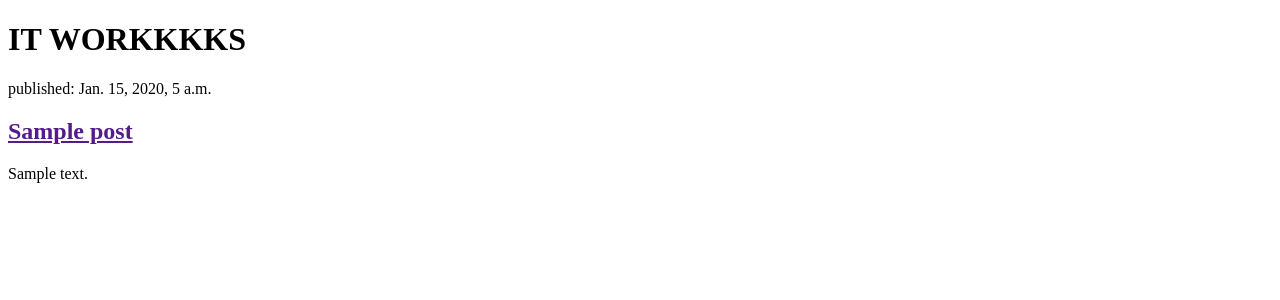
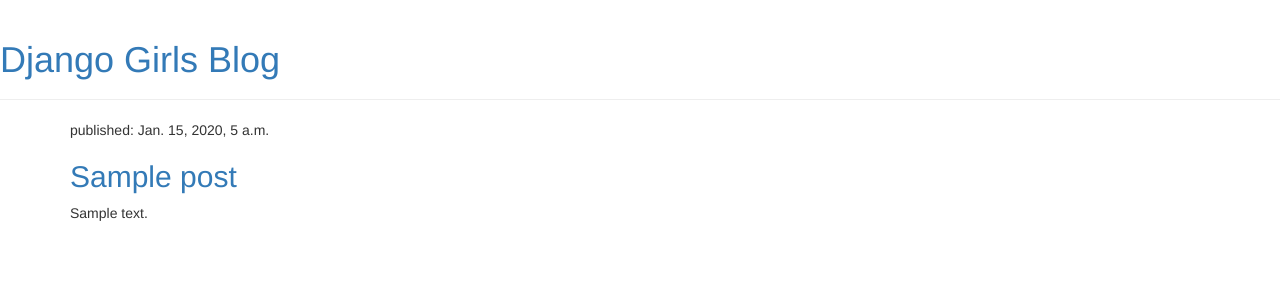
Before and after one commit to PeterY18/djangogirls2, a Django app: template blog/templates/blog/post_list.html in a window 1280 px wide. Shown: the top 300 px of the page. Run offline with Django 3.2, Linux system fonts and the light colour scheme; the template is opened without the code that fills it: values that come from a table or form of the project are taken from there, others are empty; tables that the repository leaves empty hold one stand-in row (values such as "Sample post"); some libraries are stand-ins or nearby versions.

Commit message:
finished css lesson

```diff
--- a/blog/templates/blog/post_list.html
+++ b/blog/templates/blog/post_list.html
@@ -1,17 +1,32 @@
-<!DOCTYPE html>
-<html lang="en">
+{% load static %}
+<html>
     <head>
-    <meta charset="UTF-8">
-    <title>Peter's Blog</title>
+        <title>Django Girls blog</title>
+        <link rel="stylesheet" href="//maxcdn.bootstrapcdn.com/bootstrap/3.2.0/css/bootstrap.min.css">
+        <link rel="stylesheet" href="//maxcdn.bootstrapcdn.com/bootstrap/3.2.0/css/bootstrap-theme.min.css">
+        <link href="//fonts.googleapis.com/css?family=Lobster&subset=latin,latin-ext" rel="stylesheet" type="text/css">
+        <link rel="stylesheet" href="{% static 'css/blog.css' %}">
     </head>
     <body>
-<h1>IT WORKKKKS</h1>
+        <div class="page-header">
+            <h1><a href="/">Django Girls Blog</a></h1>
+        </div>
+        <div class="content container">
+    <div class="row">
+        <div class="col-md-8">
             {% for post in posts %}
-    <div>
+                <div class="post">
+                    <div class="date">
                         <p>published: {{ post.published_date }}</p>
+                    </div>
                     <h2><a href="">{{ post.title }}</a></h2>
                     <p>{{ post.text|linebreaksbr }}</p>
                 </div>
             {% endfor %}
+        </div>
+    </div>
+</div>
+
+
     </body>
 </html>
```
Lines whose indentation alone changed are shown as unchanged.
